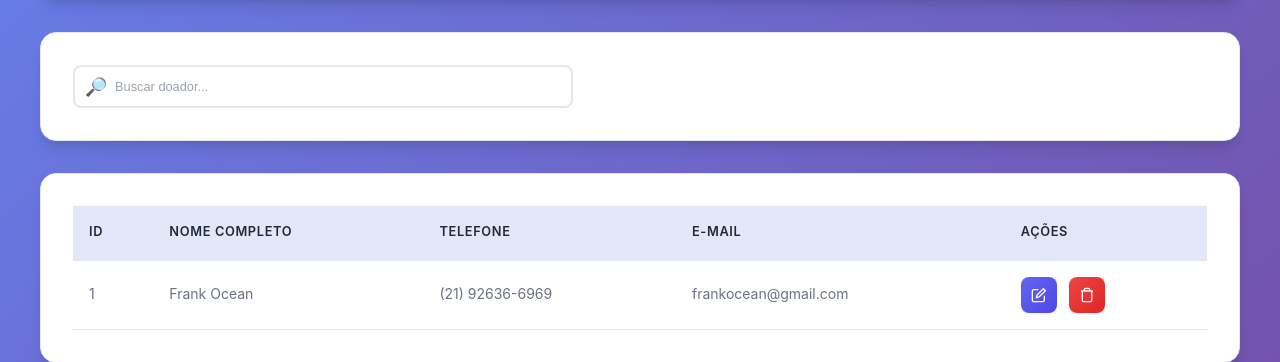
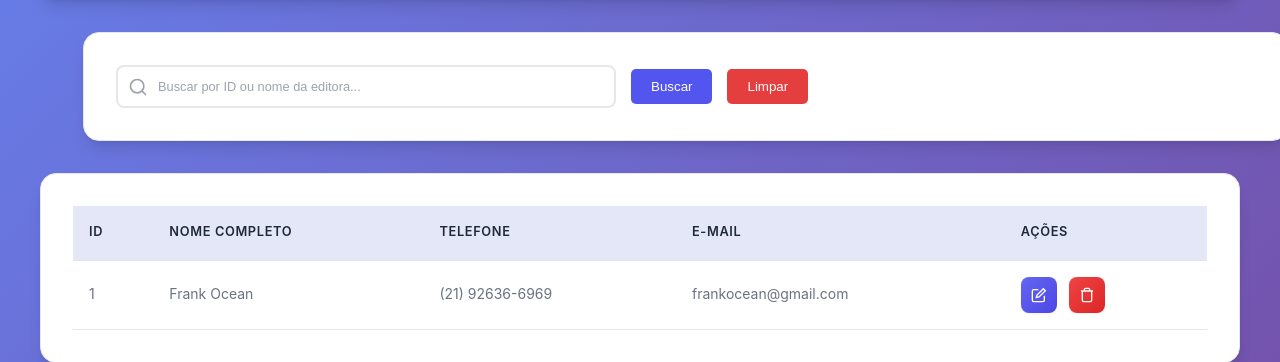
Before and after one commit to laragoritob/ONG_Biblioteca_SA_NOVO, a PHP site: page /subtelas/consultar_doador.php in a window 1280 px wide. Shown: the part 115-477 px from the top of the page. Run offline with PHP 8.4, Linux system fonts and the light colour scheme; the visitor is signed in with stand-in values (Sample User, id 1); data comes from the database, SQL or seed files in the repository; data that the repository does not hold is empty; some libraries are stand-ins or nearby versions.

Commit message:
Versão 6

```diff
--- a/subtelas/consultar_doador.php
+++ b/subtelas/consultar_doador.php
@@ -30,21 +30,58 @@ if ($_SESSION['perfil'] != 1 && $_SESSION['perfil'] != 2 && $_SESSION['perfil']
             break;
     }
 
-// Consulta todos os doadores
-$sql = "SELECT
-          d.Cod_Doador      AS id_doador,
-          d.Nome_Doador     AS nome,
-          d.Telefone        AS telefone,
-          d.Email           AS email
-        FROM doador d
-        ORDER BY d.Nome_Doador ASC";
+// INICIALIZA VARIÁVEIS
+  $doadores = [];
+  $erro = null;
 
   try {
+      // SE O FORMULÁRIO FOR ENVIADO, BUSCA A doador PELO ID OU NOME
+      if ($_SERVER["REQUEST_METHOD"] == "POST") {
+          $busca = isset($_POST['busca']) ? trim($_POST['busca']) : '';
+
+          // CONSTRÓI A CONSULTA SQL BASE
+          $sql = "SELECT Cod_Doador, Nome_Doador, Telefone, Email FROM doador WHERE 1=1 ORDER BY Cod_Doador ASC";
+
+          $params = [];
+
+                     // ADICIONA FILTRO POR BUSCA SE FORNECIDA
+           if (!empty($busca)) {
+               if (is_numeric($busca)) {
+                   $sql = "SELECT Cod_Doador, Nome_Doador, Telefone, Email FROM doador WHERE Cod_Doador = :busca ORDER BY Cod_Doador ASC";
+                   $params[':busca'] = $busca;
+               } else {
+                   $sql = "SELECT Cod_Doador, Nome_Doador, Telefone, Email FROM doador WHERE Nome_Doador LIKE :busca_nome ORDER BY Cod_Doador ASC";
+                   $params[':busca_nome'] = "$busca%";
+               }
+           }
+
            $stmt = $pdo->prepare($sql);
+
+           // BINDA OS PARÂMETROS
+           foreach ($params as $key => $value) {
+               if (is_numeric($value)) {
+                   $stmt->bindValue($key, $value, PDO::PARAM_INT);
+               } else {
+                   $stmt->bindValue($key, $value, PDO::PARAM_STR);
+               }
+           }
+      } else {
+          // BUSCA TODAS AS doadores
+          $sql = "SELECT Cod_Doador, Nome_Doador, Telefone, Email FROM doador ORDER BY Cod_Doador ASC";
+          $stmt = $pdo->prepare($sql);
+      }
+
        $stmt->execute();
        $doadores = $stmt->fetchAll(PDO::FETCH_ASSOC);
+
+       // GARANTIR QUE $doadores SEJA SEMPRE UM ARRAY
+       if (!is_array($doadores)) {
+           $doadores = [];
+       }
+
   } catch (PDOException $e) {
-  die("Erro na consulta: " . $e->getMessage());
+      $erro = "Erro na consulta: " . $e->getMessage();
+      $doadores = [];
   }
 ?>
 
@@ -56,6 +93,76 @@ try {
   <link rel="stylesheet" type="text/css" href="subtelas_css/consultas.css" />
   <link rel="stylesheet" type="text/css" href="subtelas_css/sidebar.css" />
   <script src="https://cdn.jsdelivr.net/npm/sweetalert2@11"></script>
+  <style>
+    .filtro-container {
+      display: flex;
+      gap: 15px;
+      align-items: center;
+      margin-bottom: 20px;
+      flex-wrap: wrap;
+    }
+
+    #search-container {
+      display: flex;
+      align-items: center;
+      gap: 15px;
+      flex: 1;
+      min-width: 1205px;
+      margin-left: 75px;
+    }
+
+    .input-wrapper {
+      flex: 1;
+      position: relative;
+    }
+
+    .btn-filtrar {
+      padding: 10px 20px;
+      background:rgb(83, 86, 238);
+      color: white;
+      border: none;
+      border-radius: 5px;
+      cursor: pointer;
+      transition: background 0.3s;
+      font-weight: 500;
+    }
+
+    .btn-filtrar:hover {
+      background:rgb(53, 69, 211);
+    }
+
+    .btn-limpar {
+      padding: 10px 20px;
+      background: #e53e3e;
+      color: white;
+      border: none;
+      border-radius: 5px;
+      cursor: pointer;
+      transition: background 0.3s;
+      font-weight: 500;
+    }
+
+    .btn-limpar:hover {
+      background: #c53030;
+    }
+
+    /* Responsividade */
+    @media (max-width: 768px) {
+      .filtro-container {
+        flex-direction: column;
+        align-items: stretch;
+      }
+
+      #search-container {
+        flex-direction: column;
+        min-width: auto;
+      }
+
+      .input-wrapper {
+        width: 100%;
+      }
+    }
+  </style>
 </head>
 
 <body>
@@ -70,12 +177,19 @@ try {
       <h1>Consultar Doadores</h1>
   </header>
 
+  <form method="POST" action="consultar_doador.php">
         <div id="search-container">
           <div class="input-wrapper">
-      <span class="icon">🔎</span>
-      <input type="text" id="search-input" placeholder="Buscar doador..." onkeyup="filtrarTabela()">
+          <svg xmlns="http://www.w3.org/2000/svg" width="24" height="24" viewBox="0 0 24 24" fill="none" stroke="currentColor" stroke-width="2" stroke-linecap="round" stroke-linejoin="round" class="lucide lucide-search-icon lucide-search" style="position:absolute;left:12px;top:50%;transform:translateY(-50%);pointer-events:none;z-index:1;color:#9ca3af;">
+            <path d="m21 21-4.34-4.34"/><circle cx="11" cy="11" r="8"/>
+          </svg>
+            <input type="text" id="search-input" name="busca" placeholder="Buscar por ID ou nome da editora..." value="<?= htmlspecialchars(isset($_POST['busca']) ? $_POST['busca'] : '') ?>">
           </div>
+
+          <button type="submit" class="btn-filtrar">Buscar</button>
+          <button type="button" class="btn-limpar" onclick="limparFiltros()">Limpar</button>
         </div>
+      </form>
 
   <nav>
     <table id="funcionarios-table">
@@ -90,18 +204,18 @@ try {
         <?php if (count($doadores) > 0): ?>
           <?php foreach ($doadores as $d): ?>
             <tr>
-              <td><?= htmlspecialchars($d['id_doador']) ?></td>
-              <td><?= htmlspecialchars($d['nome']) ?></td>
-              <td><?= htmlspecialchars($d['telefone']) ?></td>
-              <td><?= htmlspecialchars($d['email']) ?></td>
+              <td><?= htmlspecialchars($d['Cod_Doador']) ?></td>
+              <td><?= htmlspecialchars($d['Nome_Doador']) ?></td>
+              <td><?= htmlspecialchars($d['Telefone']) ?></td>
+              <td><?= htmlspecialchars($d['Email']) ?></td>
               <td>
-                    <a href="alterar_cliente.php?id=<?= $c['Cod_Cliente'] ?>" class="btn-action btn-edit" title="Alterar">
+                    <a href="alterar_cliente.php?id=<?= $d['Cod_Doador'] ?>" class="btn-action btn-edit" title="Alterar">
                       <svg width="16" height="16" viewBox="0 0 24 24" fill="none" stroke="currentColor" stroke-width="2">
                         <path d="M11 4H4a2 2 0 0 0-2 2v14a2 2 0 0 0 2 2h14a2 2 0 0 0 2-2v-7"/>
                         <path d="m18.5 2.5 3 3L12 15l-4 1 1-4 9.5-9.5z"/>
                       </svg>
                     </a>
-                    <a href="excluir_cliente.php?id=<?= $c['Cod_Cliente'] ?>" class="btn-action btn-delete" title="Excluir" onclick="return confirm('Tem certeza que deseja excluir este cliente?')">
+                    <a href="excluir_cliente.php?id=<?= $d['Cod_Doador'] ?>" class="btn-action btn-delete" title="Excluir" onclick="return confirm('Tem certeza que deseja excluir este cliente?')">
                       <svg width="16" height="16" viewBox="0 0 24 24" fill="none" stroke="currentColor" stroke-width="2">
                         <path d="M3 6h18"/>
                         <path d="M19 6v14c0 1-1 2-2 2H7c-1 0-2-1-2-2V6"/>
```
Lines whose indentation alone changed are shown as unchanged.
